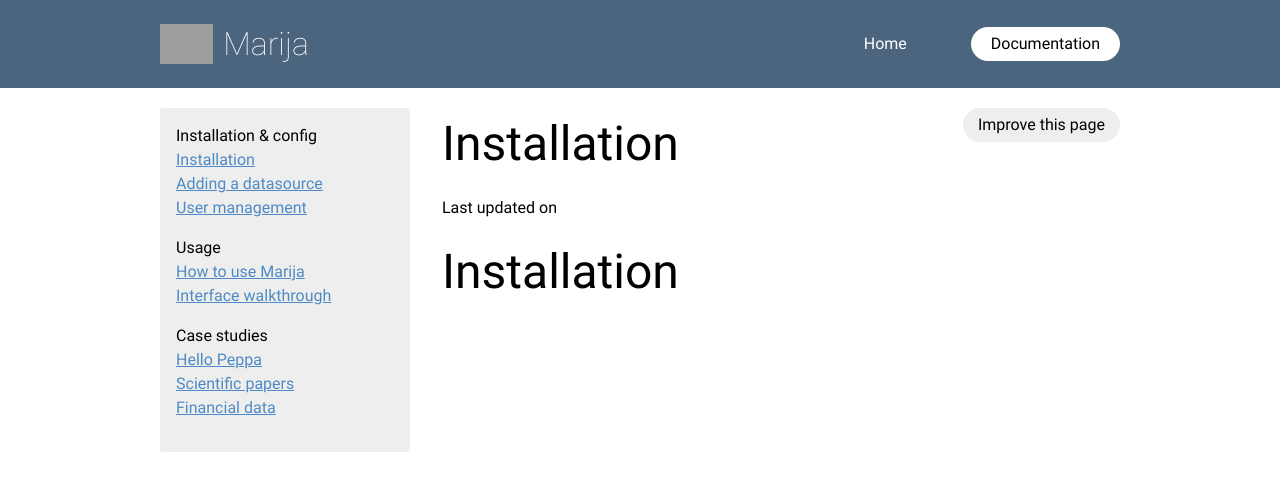
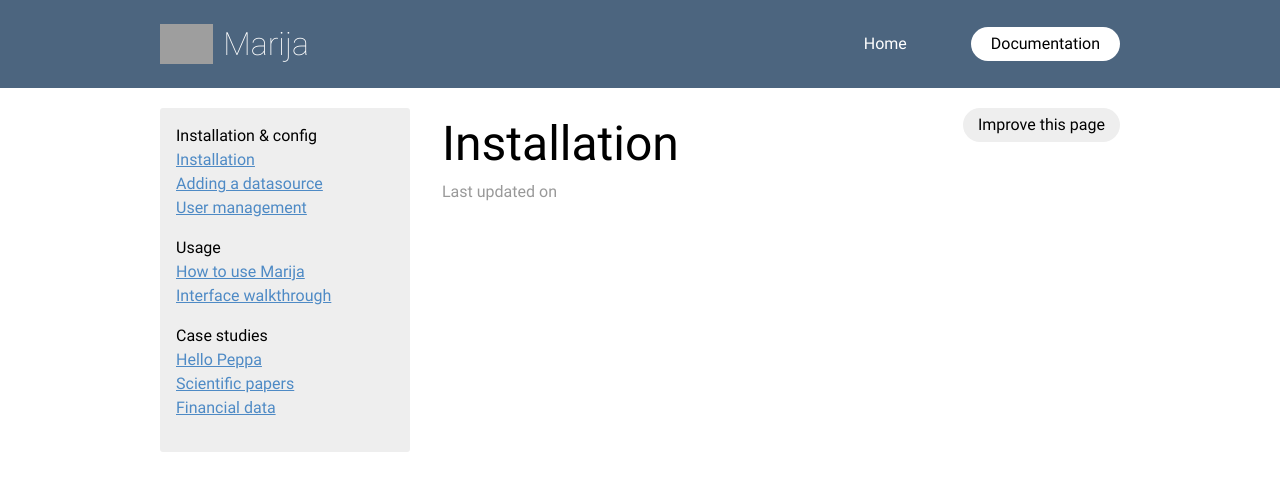
Before and after one commit to marijaio/marija-docs, a Jekyll site: the page built from installation.md, in a window 1280 px wide. Shown: the top 491 px of the page. Built offline with Jekyll 4.4.1, drawn with Linux system fonts in a browser that asks for light colours; grey boxes are pictures that could not be loaded.

Commit message:
new article header

```diff
--- a/_data/articleAside.yml
+++ b/_data/articleAside.yml
@@ -1,7 +1,7 @@
 - title: Installation & config
   articles:
   - title: Installation
-    link: #
+    link: /installation.html
   - title: Adding a datasource
     link: #
   - title: User management
@@ -9,7 +9,7 @@
 - title: Usage
   articles:
   - title: How to use Marija
-    link: /how-to-use-marija
+    link: /how-to-use-marija.html
   - title: Interface walkthrough
     link: #
 - title: Case studies
--- a/_layouts/article.html
+++ b/_layouts/article.html
@@ -15,11 +15,17 @@
         {% endfor %}
     </aside>
 
-    <main class="articleContent">
-        <a class="editArticle" href="https://github.com/marijaio/marija-docs/edit/master{{ page.dir }}{{ page.path }}">Improve this page</a>
-        <h1>{{ page.title }}</h1>
-        <p class="lastUpdated">Last updated on {{ page.git.last_commit.commit_date }}</p>
+    <main class="articleMain">
+        <header class="articleHeader">
+            <div class="articleHeaderLeft">
+                <h1 class="articleTitle">{{ page.title }}</h1>
+                <p class="lastUpdated">Last updated on {{ page.git.last_commit.commit_date }}</p>
+            </div>
+            <a class="editArticle" href="https://github.com/marijaio/marija-docs/edit/master{{ page.dir }}{{ page.path }}">Improve this page</a>
+        </header>
 
-        {{content}}
+        <div class="articleContent">
+            {{content}}
+        </div>
     </main>
 </div>
--- a/_sass/articleContent.scss
+++ b/_sass/article.scss
@@ -1,17 +1,34 @@
-.articleContent {
-  position: relative;
+.articleMain {
   flex-grow: 1;
+}
+
+.articleHeader {
+  margin-bottom: 2em;
+
+  @include respondTo(medium) {
+    display: flex;
+    justify-content: space-between;
+    align-items: start;
+  }
+
+  .articleTitle {
+    font-size: 3em;
+  }
+
+  .lastUpdated {
+    color: #999;
+  }
 
   .editArticle {
-    position: absolute;
-    top: 0;
-    right: 0;
     background: #eee;
     color: black;
     padding: 5px 15px;
     border-radius: 20px;
     text-decoration: none;
   }
+}
+
+.articleContent {
 
   h1 {
     font-size: 3em;
--- a/_sass/main.scss
+++ b/_sass/main.scss
@@ -48,4 +48,4 @@
 @import 'layout';
 @import 'navigation';
 @import 'index';
-@import 'articleContent';
+@import 'article';
--- a/installation.md
+++ b/installation.md
@@ -2,5 +2,3 @@
 layout: article
 title: Installation
 ---
-
-# Installation
```
